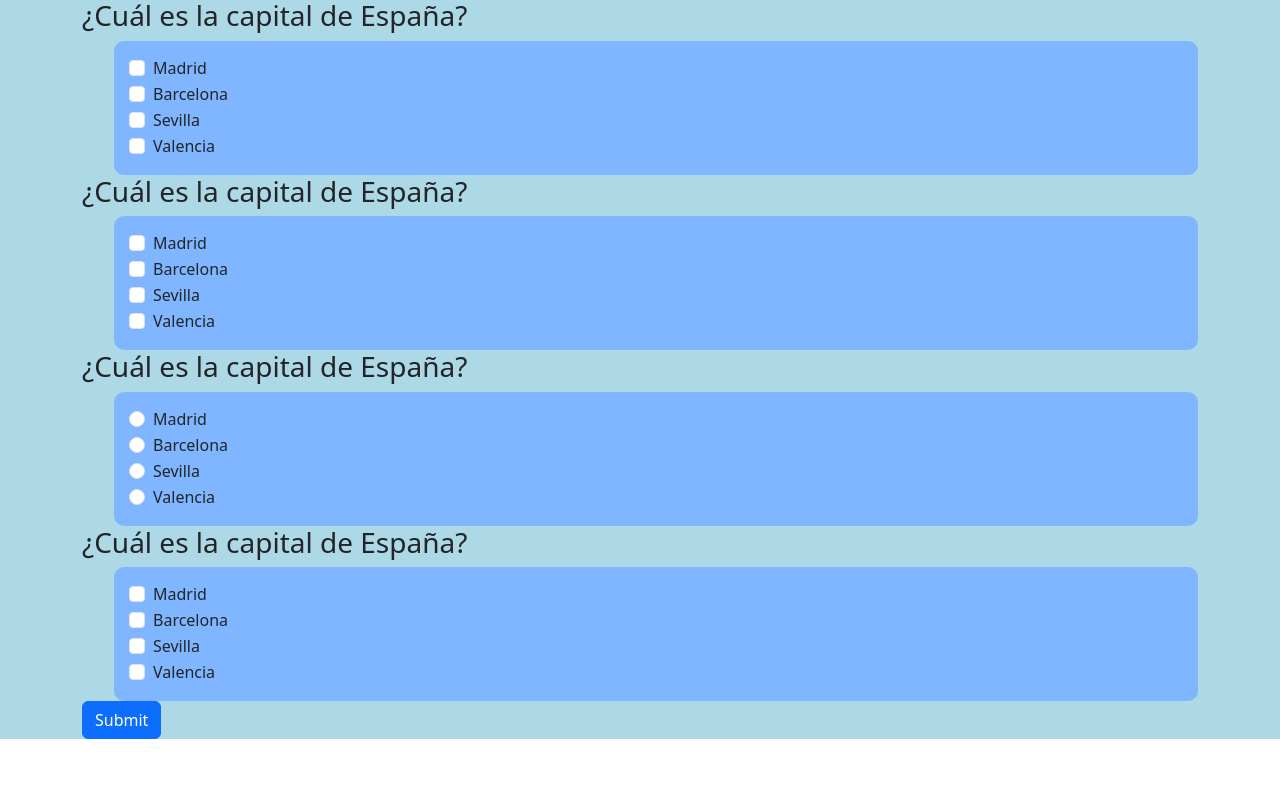
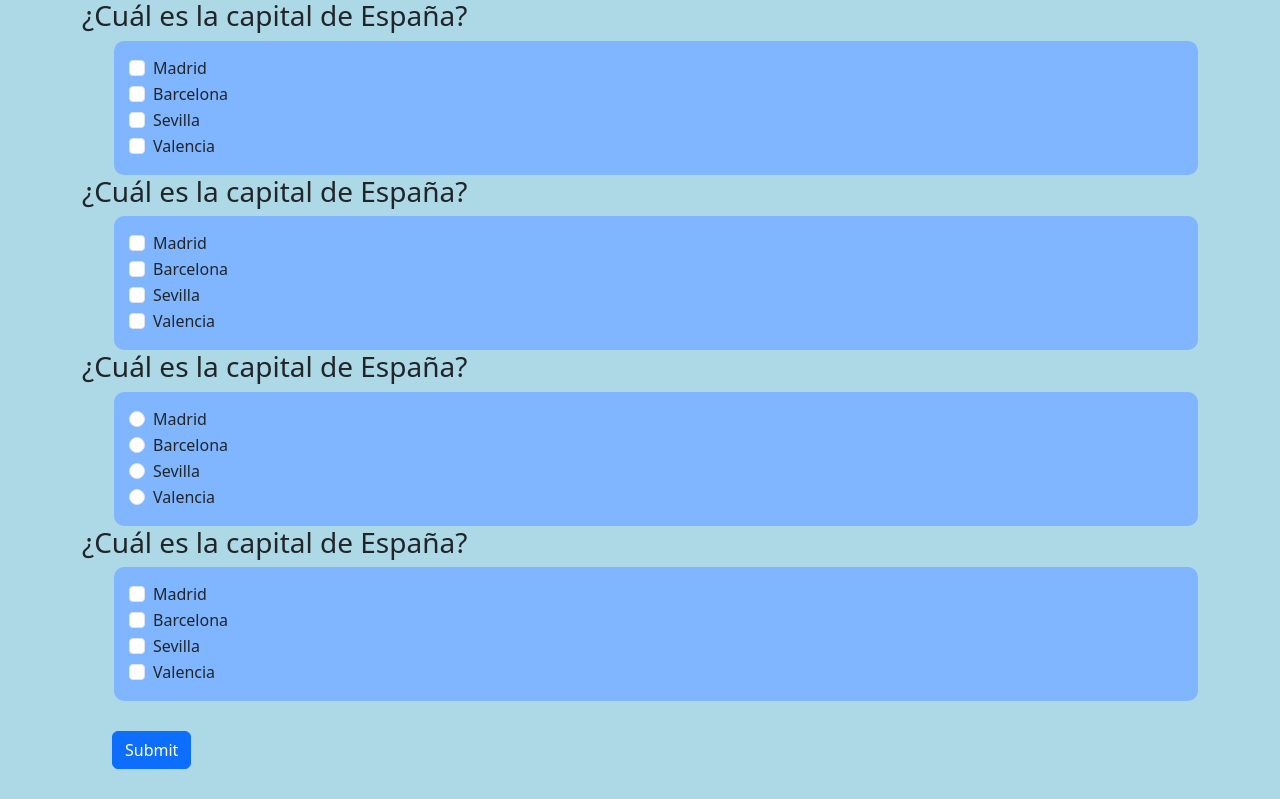
Before and after one commit to jditzco/Fisica-Para-Todos, a React (Vite) app: page /ejercicio in a window 1280 px wide. Shown: the part 305-1104 px from the top of the page. Before the commit the page ends 1044 px from the top, so only its background shows below. Built offline with nearby package versions, Linux system fonts and the light colour scheme.

Commit message:
daodkakdo´k

```diff
--- a/src/pages/Ejercicio.css
+++ b/src/pages/Ejercicio.css
@@ -3,15 +3,15 @@
     justify-content: center;
 }
 
-.pregunta-container{
-    /* margin-left: 2rem; */
+.button-submit{
+    margin: 30px;
+
 }
 
 .respuestas-container{
     padding: 15px;
     margin-left: 2rem;
     display: flex;
-    /* height: 8rem; */
     border-radius: 10px;
     flex-direction: column;
     background-color: rgb(127, 182, 255);
--- a/src/pages/Ejercicio.jsx
+++ b/src/pages/Ejercicio.jsx
@@ -64,13 +64,13 @@ const Test = () => {
                     {preguntas?.map((ej, index) => (
                         <div key={index}>
                             <section className='consigna'>
-                                {/* <h6>Pregunta</h6> */}
+
                                 <div className='pregunta-container'>
                                     <h3>{ej.pregunta}</h3>
                                 </div>
                             </section>
                             <section className='opciones'>
-                                {/* <h6>Respuestas</h6> */}
+
                                 <div className='respuestas-container'>
                                     {
 
@@ -86,7 +86,7 @@ const Test = () => {
                             </section>
                         </div>
                     ))}
-                    <Button variant="primary" type="submit" onClick={handleSubmit}>Submit</Button>
+                    <Button className='button-submit' variant="primary" type="submit" onClick={handleSubmit}>Submit</Button>
                 </Form>
 
                 <Modal show={show}>
@@ -94,7 +94,6 @@ const Test = () => {
                         <Modal.Title>Resultado</Modal.Title>
                     </Modal.Header>
                     <Modal.Body> <h2>Te sacaste un {porcentaje}/100</h2>
-
                     <Button variant="primary"><Link to={'/'} className='link'>Finalizar ejercicio</Link></Button>
                     </Modal.Body>
 
```
